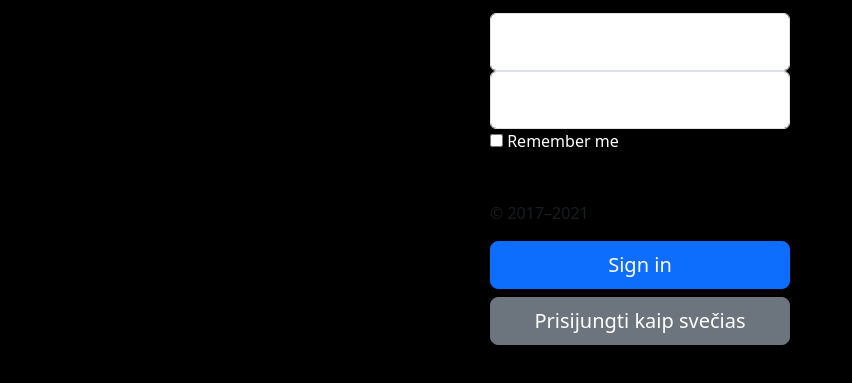
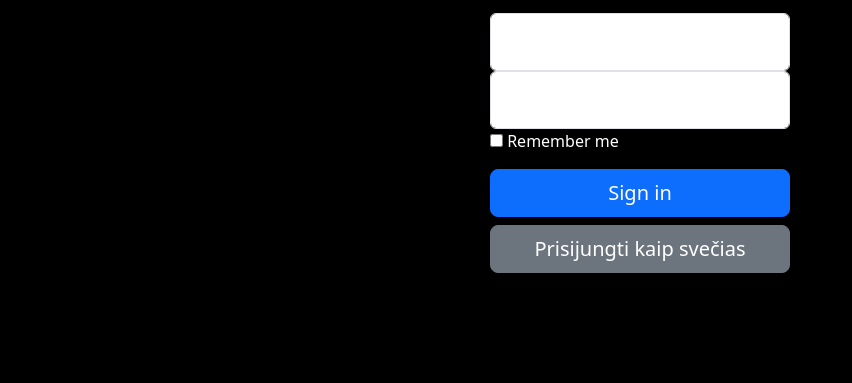
Before and after one commit to ErnestasJankauskas/Burimas_online, a website built with webpack: page Prisijungimo_langas.html in a window 1280 px wide. Shown: the part 173-556 px from the top of the page, without its empty margins (0-852 px from the left). Built offline with nearby package versions, Linux system fonts and the light colour scheme.

```diff
--- a/Prisijungimo_langas.html
+++ b/Prisijungimo_langas.html
@@ -46,7 +46,6 @@
           <input type="checkbox" value="remember-me"> Remember me
         </label>
       </div>
-      <p class="mt-5 mb-3 text-muted">&copy; 2017–2021</p>
     </form>
 
     <button class="w-100 btn btn-lg btn-primary" type="submit">Sign in</button>
```
